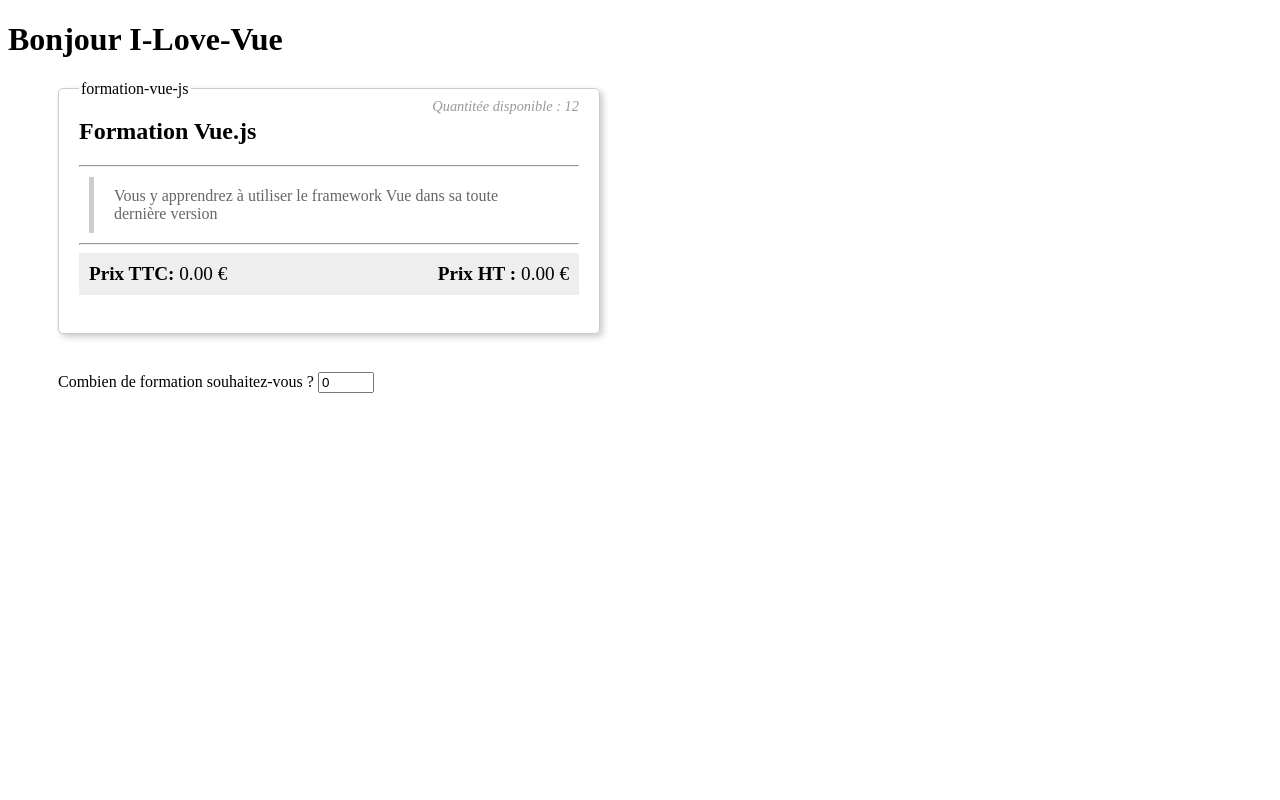
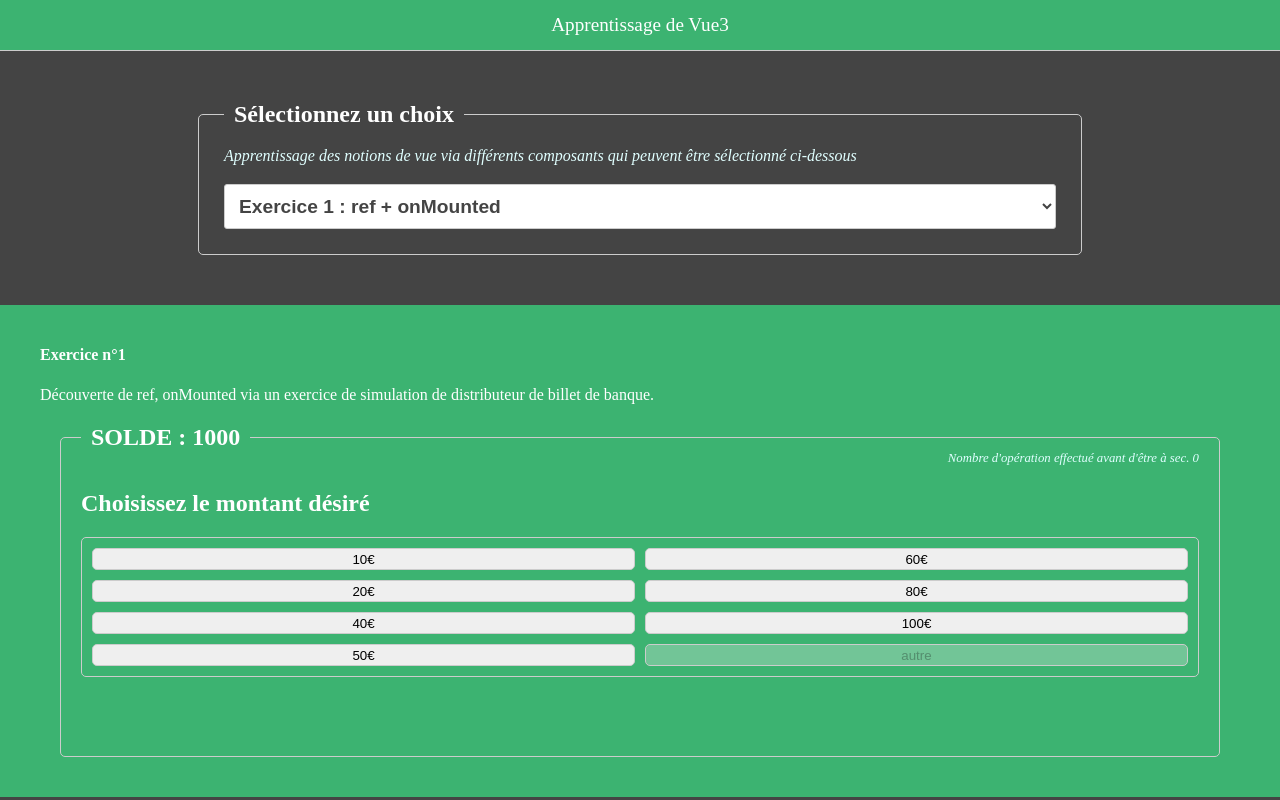
Before and after one commit to Zyrass/vue3_bac_a_sable_decouverte, a Vue app: page / in a window 1280 px wide. Built offline with nearby package versions, Linux system fonts and the light colour scheme.

Commit message:
Restructuration du code et nouvlle mise en page avec un select

```diff
--- a/src/App.vue
+++ b/src/App.vue
@@ -1,9 +1,120 @@
+<template>
+  <section class="container">
+    <Navbar />
+    <section class="selected">
+      <fieldset>
+        <legend>Sélectionnez un choix</legend>
+        <p>
+          Apprentissage des notions de vue via différents composants qui peuvent
+          être sélectionné ci-dessous
+        </p>
+        <select name="exo" id="exo" v-model="choix">
+          <optgroup label="Bascule sur un quelconque exercice">
+            <option value="" selected>...</option>
+            <option value="exo1">Exercice 1 : ref + onMounted</option>
+            <option value="exo2">Exercice 2 : ref + reactive + computed</option>
+          </optgroup>
+        </select>
+      </fieldset>
+    </section>
+
+    <section class="exos">
+      <template v-if="choix === 'exo1'">
+        <Exo1 />
+      </template>
+      <template v-else-if="choix == 'exo2'">
+        <Reactive />
+      </template>
+    </section>
+  </section>
+</template>
+
 <script setup lang="ts">
-import Exo1 from './components/Exo1.vue';
-import Reactive from './components/Reactive.vue';
+// Dépendances
+import { ref } from 'vue';
+
+// Component Navbar
+import Navbar from './components/Navbar/Navbar.vue';
+
+// Components Exercices
+import Exo1 from './components/Exercices/Exo1/Exo1.vue';
+import Reactive from './components/Exercices/Exo2/Reactive.vue';
+
+// Logique
+const choix = ref('exo1');
 </script>
 
-<template>
-  <!-- <Exo1 /> -->
-  <Reactive />
-</template>
+<style lang="scss">
+body {
+  margin: 0;
+  background-color: #444;
+  color: #fff;
+  min-height: 100vh;
+  display: grid;
+  grid-template-columns: 1fr;
+  grid-template-rows: auto 1fr;
+  grid-template-areas:
+    'navbar'
+    'container';
+
+  section {
+    &.container {
+      grid-area: container;
+      display: grid;
+      grid-template-columns: 1fr;
+      grid-template-rows: 1fr auto;
+      grid-template-areas:
+        'selected'
+        'exos';
+
+      section {
+        &.selected {
+          fieldset {
+            grid-area: selected;
+            max-width: 65%;
+            margin: 50px auto;
+            padding: 0 25px 25px;
+            border: 1px solid #ccc;
+            border-radius: 5px;
+
+            legend {
+              font-size: 1.5rem;
+              font-weight: bold;
+              padding: 0 10px;
+            }
+            p {
+              font-size: 1rem;
+              font-style: italic;
+              color: lightcyan;
+              line-height: 1.5;
+            }
+
+            select {
+              grid-area: select;
+              width: 100%;
+              border: 1px solid #ccc;
+              border-radius: 3px;
+              padding: 10px;
+              font-size: 1.2rem;
+              font-weight: bold;
+              color: #444;
+              background-color: #fff;
+              cursor: pointer;
+
+              optgroup {
+                font-size: 1.2rem;
+                font-weight: bold;
+                padding: 0 10px;
+                color: #444;
+              }
+            }
+          }
+        }
+      }
+      &.exos {
+        grid-area: exos;
+      }
+    }
+  }
+}
+</style>
--- /dev/null
+++ b/src/components/Exercices/Exo1/Exo1.vue
@@ -0,0 +1,143 @@
+<template>
+  <section class="child">
+    <h1>{{ state.title }}</h1>
+    <p>{{ state.description }}</p>
+
+    <fieldset>
+      <legend>SOLDE : {{ solde }}</legend>
+
+      <h2>Choisissez le montant désiré</h2>
+
+      <span>
+        Nombre d'opération effectué avant d'être à sec. {{ counterInit }}
+      </span>
+
+      <section class="container__btn">
+        <button @click="retrait(10)">10€</button>
+        <button @click="retrait(60)">60€</button>
+        <button @click="retrait(20)">20€</button>
+        <button @click="retrait(80)">80€</button>
+        <button @click="retrait(40)">40€</button>
+        <button @click="retrait(100)">100€</button>
+        <button @click="retrait(50)">50€</button>
+        <button disabled>autre</button>
+      </section>
+
+      <p class="alert alert-success" v-if="retraitPossible">
+        {{ solde == 1000 ? '' : messageSuccess }}
+      </p>
+      <p class="alert alert-danger" v-else>{{ messageError }}</p>
+    </fieldset>
+  </section>
+</template>
+
+<script setup lang="ts">
+import { reactive, ref, onMounted } from 'vue';
+
+// Configuration des informations relatives à l'exercice souhaité
+const state = reactive({
+  title: 'Exercice n°1',
+  description:
+    'Découverte de ref, onMounted via un exercice de simulation de distributeur de billet de banque.',
+});
+
+// Configuration des références
+const counterInit = ref(0);
+const solde = ref(1000);
+const messageSuccess = `Le retrait de à été réalisé avec succès.`;
+const messageError = `Le retrait n'a pas été réalisé, solde insuffisant.`;
+const retraitPossible = ref(true);
+
+/**
+ * Cette fonction permet de retirer de l'argent du compte courant.
+ * @param n [number] : montant à retirer
+ */
+function retrait(n: number) {
+  if (solde.value > 0) {
+    counterInit.value++;
+    solde.value -= n;
+
+    if (solde.value < 0) {
+      retraitPossible.value = false;
+      solde.value = 0;
+    }
+  } else {
+    retraitPossible.value = false;
+  }
+}
+
+// Vérification au démarrage de la valeur du compteur.
+onMounted(() => {
+  console.log(
+    `Le solde à l'initialisation de l'application est fixé à ${solde.value}`
+  );
+  console.log(
+    `Le nombre d'opération à l'initialisation de l'application est fixé à ${counterInit.value}`
+  );
+});
+</script>
+
+<style scoped lang="scss">
+section {
+  &.child {
+    padding: 20px 40px;
+    background-color: mediumseagreen;
+
+    fieldset {
+      position: relative;
+      border: 1px solid #ccc;
+      border-radius: 5px;
+      padding: 20px;
+      min-width: 90%;
+      margin: 20px;
+
+      legend {
+        font-size: 1.5rem;
+        font-weight: bold;
+        padding: 0 10px;
+      }
+
+      span {
+        position: absolute;
+        top: 0px;
+        right: 20px;
+        font-size: 0.8rem;
+        font-style: italic;
+        color: lightcyan;
+      }
+
+      section {
+        &.container__btn {
+          width: 100% -20px;
+          border: 1px solid #ccc;
+          border-radius: 5px;
+          padding: 10px;
+          display: grid;
+          grid-template-columns: repeat(2, 1fr);
+          grid-gap: 10px;
+        }
+      }
+    }
+
+    .alert {
+      padding: 10px 20px;
+      font-size: 1.2rem;
+      font-weight: bold;
+
+      &-success {
+        color: rgb(242, 255, 0);
+      }
+      &-danger {
+        color: rgb(109, 16, 16);
+      }
+    }
+
+    button {
+      border: 1px solid #ccc;
+      border-radius: 5px;
+      padding: 2.5px 10px;
+      cursor: pointer;
+    }
+  }
+}
+</style>
--- a/src/components/Reactive.vue
+++ b/src/components/Exercices/Exo2/Reactive.vue
@@ -64,7 +64,7 @@ setTimeout(() => {
 }, 2000);
 </script>
 
-<style>
+<style scoped>
 fieldset {
   border: 1px solid #ccc;
   padding: 0 20px 20px;
--- a/src/components/Exo1.vue
+++ /dev/null
@@ -1,98 +0,0 @@
-<template>
-  <fieldset>
-    <legend>{{ TITLE }}</legend>
-
-    <h2>Retrait dans une banque</h2>
-
-    <ul>
-      <li>Nombre d'opération effectué avant d'être à sec. {{ counter }}</li>
-      <li>
-        <b>Solde du compte courant : {{ solde }}</b>
-      </li>
-    </ul>
-
-    <section class="container__btn">
-      <button @mouseenter="retrait(10)">10€</button> &nbsp;
-      <button @click="retrait(20)">20€</button> &nbsp;
-      <button @click="retrait(40)">40€</button> &nbsp;
-      <button @click="retrait(50)">50€</button> &nbsp;
-      <button @click="retrait(60)">60€</button> &nbsp;
-      <button @click="retrait(80)">80€</button> &nbsp;
-      <button @click="retrait(100)">100€</button> &nbsp;
-    </section>
-
-    <p>{{ message }}</p>
-  </fieldset>
-</template>
-
-<script setup lang="ts">
-import { ref, onMounted } from 'vue';
-
-const TITLE = 'EXO 1';
-
-// Configuration
-const counter = ref(100);
-const solde = ref(5000);
-const operation = ref([]);
-
-let message = ref('');
-
-// Fonction pour retirer de l'argent.
-function retrait(n: number) {
-  if (solde.value > 0) {
-    counter.value++;
-    solde.value -= n;
-
-    message.value = `Retrait de ${n} € effectué avec succès`;
-    if (solde.value < 0) {
-      solde.value = 0;
-    }
-  } else {
-    message.value = 'Solde insuffisant';
-  }
-}
-
-// Vérification au démarrage de la valeur du compteur.
-onMounted(() => {
-  console.log(
-    `Le solde à l'initialisation de l'application est fixé à ${solde.value}`
-  );
-  console.log(
-    `Le nombre d'opération à l'initialisation de l'application est fixé à ${counter.value}`
-  );
-});
-</script>
-
-<style scoped lang="scss">
-fieldset {
-  border: 1px solid #ccc;
-  border-radius: 5px;
-  padding: 20px;
-  max-width: 450px;
-  margin: 20px auto;
-
-  legend {
-    font-size: 1.5rem;
-    font-weight: bold;
-    padding: 0 10px;
-  }
-  section {
-    &.container__btn {
-      width: 100% -20px;
-      border: 1px solid #ccc;
-      border-radius: 5px;
-      padding: 10px;
-      display: flex;
-      align-items: center;
-      justify-content: space-evenly;
-    }
-  }
-}
-
-button {
-  border: 1px solid #ccc;
-  border-radius: 5px;
-  padding: 2.5px 10px;
-  cursor: pointer;
-}
-</style>
--- /dev/null
+++ b/src/components/Navbar/Navbar.vue
@@ -0,0 +1,21 @@
+<template>
+  <nav>
+    <a href="/">Apprentissage de Vue3</a>
+  </nav>
+</template>
+
+<style scoped>
+nav {
+  display: flex;
+  justify-content: center;
+  align-items: center;
+  height: 50px;
+  background-color: mediumseagreen;
+  border-bottom: 1px solid #ccc;
+}
+nav a {
+  text-decoration: none;
+  color: #fff;
+  font-size: 1.2em;
+}
+</style>
```
